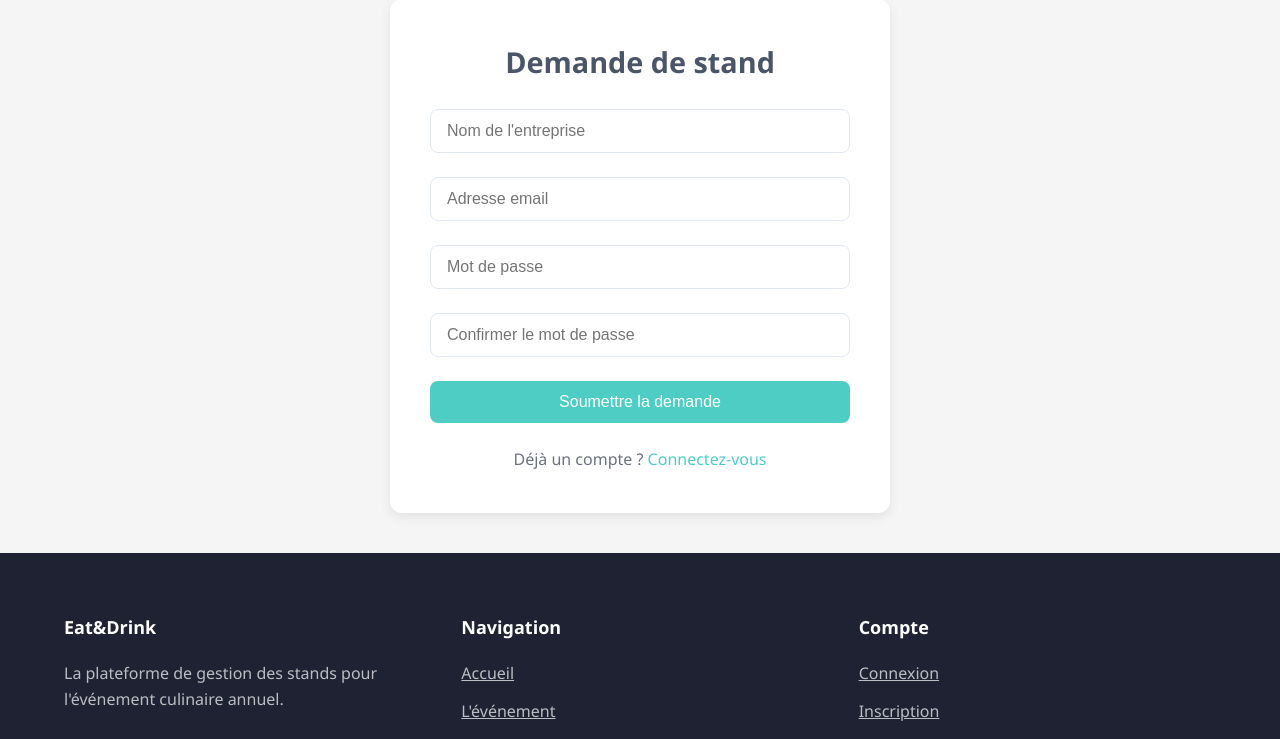
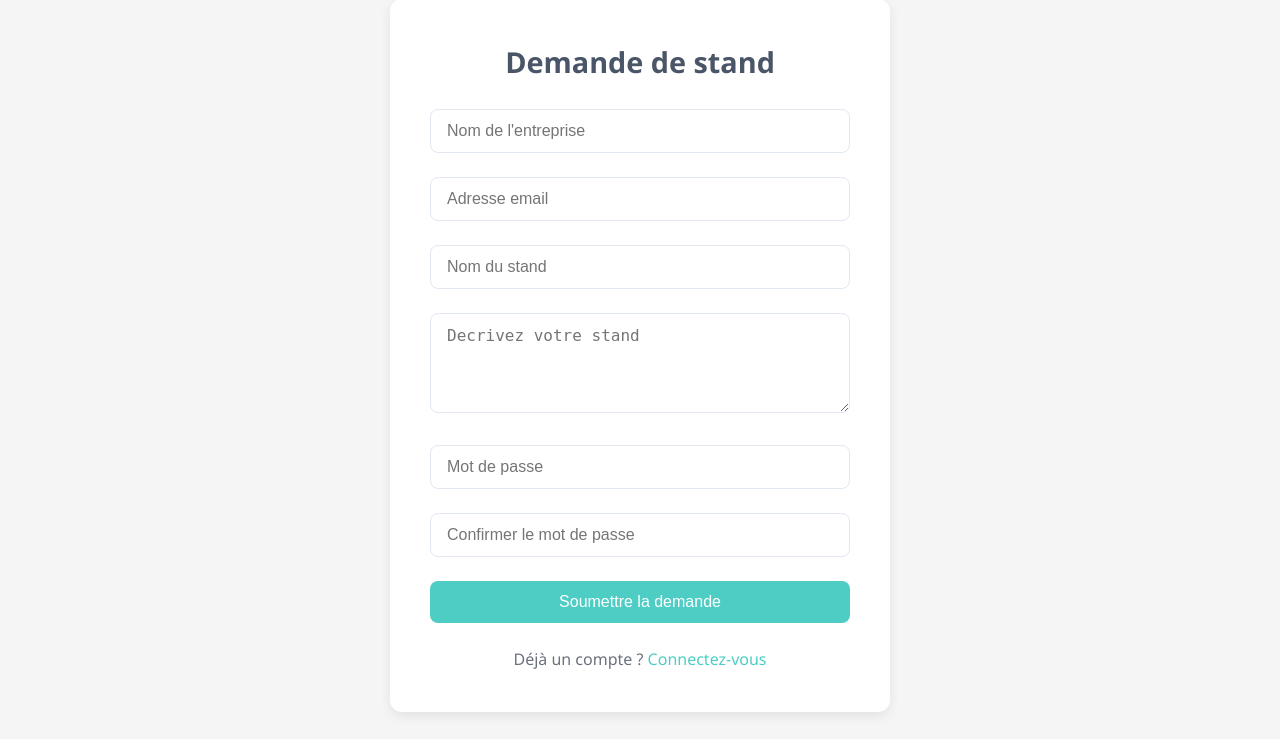
Before and after one commit to Prunelle-06/eat-drink, a Laravel app: page /inscription in a window 1280 px wide. Shown: the part 121-860 px from the top of the page. Run offline with Laravel 12, Linux system fonts and the light colour scheme.

Commit message:
Creation migration stands

```diff
--- a/public/css/register.css
+++ b/public/css/register.css
@@ -41,6 +41,7 @@
     border: 1px solid #E2E8F0;
     border-radius: 8px;
     font-size: 1rem;
+    resize: none;
     transition: all 0.2s ease;
 }
 input:focus, textarea:focus {
--- a/resources/views/register.blade.php
+++ b/resources/views/register.blade.php
@@ -27,9 +27,13 @@
                     <input type="email" name="email" placeholder="Adresse email" required>
                 </div>
 
-                {{-- <div class="form-group">
-                    <textarea name="description_produit" placeholder="Décris tes produits en quelques mots..." required></textarea>
-                </div> --}}
+                <div class="form-group">
+                    <input name="nom_stand" placeholder="Nom du stand" required>
+                </div>
+
+                <div class="form-group">
+                    <textarea name="description_stand" placeholder="Decrivez votre stand" required></textarea>
+                </div>
 
                 <div class="form-group">
                     <input type="password" name="password" placeholder="Mot de passe" required>
```
Also changed, not shown: database/migrations/2025_07_19_113620_create_stands_table.php (added).
